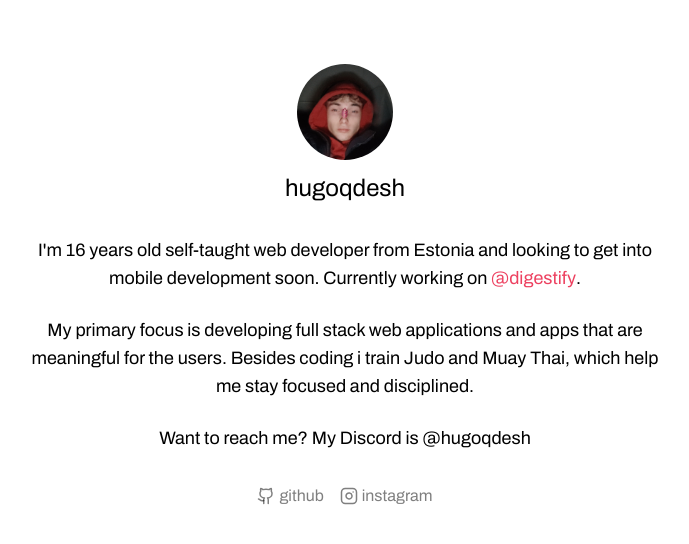
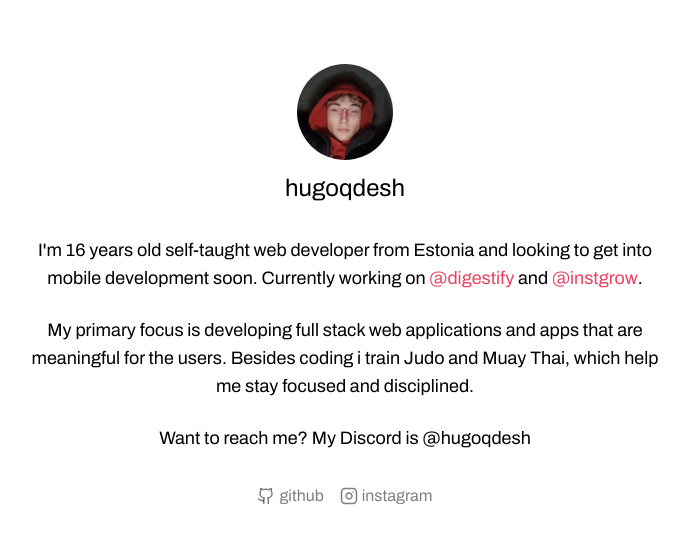
Before and after one commit to hugoqdesh/portfolio, a Next.js app: page / in a window 1280 px wide. Shown: the top 544 px of the page, without its empty margins (295-984 px from the left). Built offline with nearby package versions, Linux system fonts and the light colour scheme.

Commit message:
Update page.tsx

```diff
--- a/app/page.tsx
+++ b/app/page.tsx
@@ -32,6 +32,14 @@ export default function Home() {
             className="text-[#ed4160] font-semibold"
           >
             @digestify
+          </Link>{" "}
+          and{" "}
+          <Link
+            href="https://www.digestify.dev/"
+            target="_blank"
+            className="text-[#ed4160] font-semibold"
+          >
+            @instgrow
           </Link>
           .
         </p>
```
